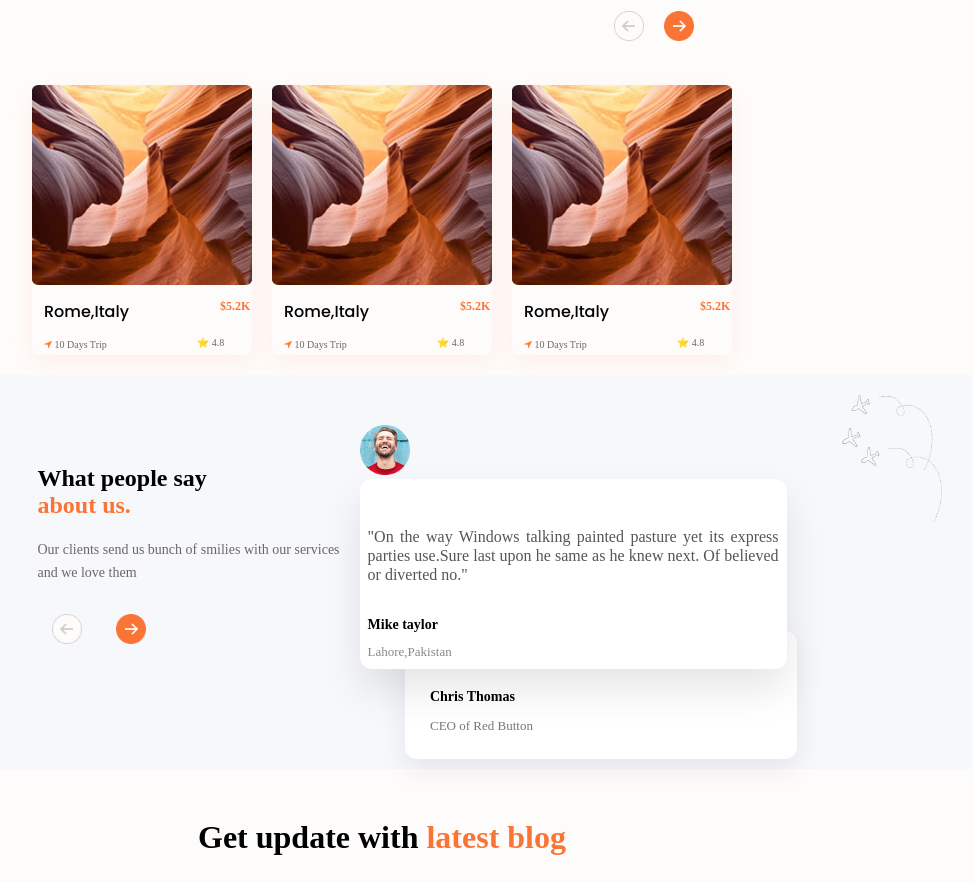
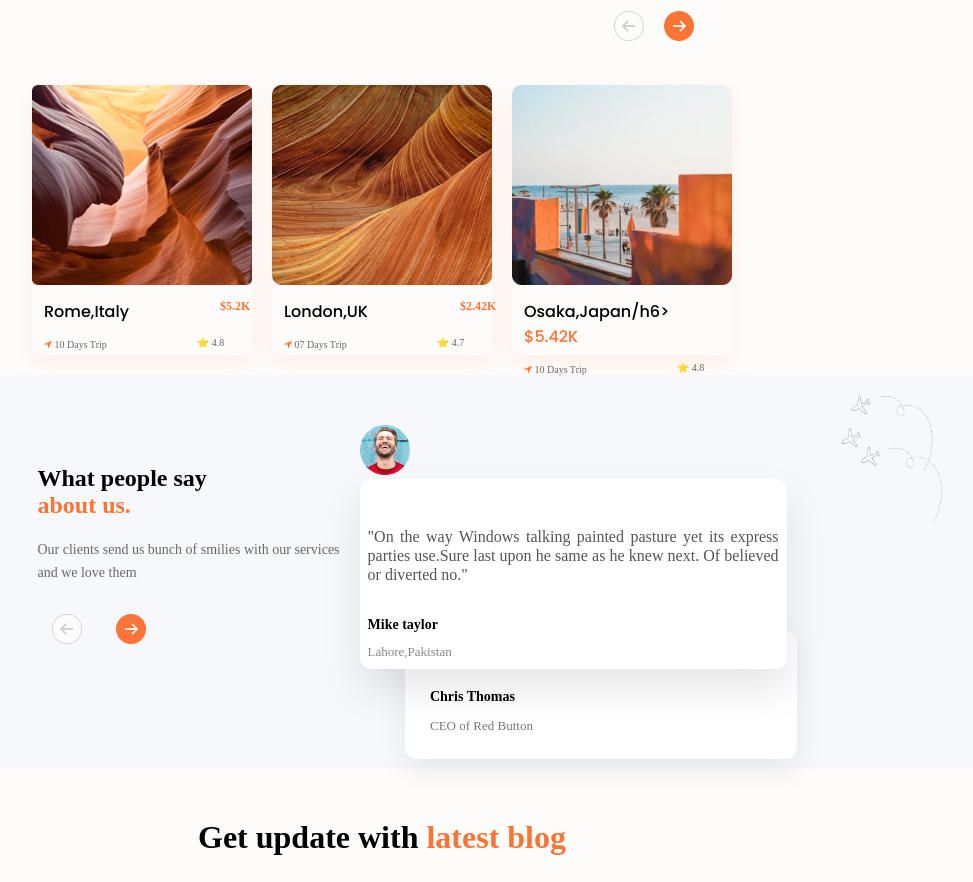
Before and after one commit to indumathigit5/Landing_page_Tourist_site, a plain HTML site: page index.html in a window 1280 px wide. Shown: the part 1917-2799 px from the top of the page, without its empty margins (258-1231 px from the left). Drawn offline with Linux system fonts and the light colour scheme; a web font is replaced by a local one.

```diff
--- a/index.html
+++ b/index.html
@@ -11,6 +11,7 @@
 </head>
 <link rel="stylesheet" href="styles.css">
 <body>
+<div class="container">
 <div class="hero">
     <div class="nav_menu">
         <div class="nav_logo">Trabook<img src="images/Vector.png" alt="logo"></div>
@@ -172,22 +173,22 @@
 
         </div>
         <div class="plan_card1">
-            <img  class="image" src="images/spain.png" width ="180" height="200" alt="deal_card1">
+            <img  class="image" src="images/lon_uk.png" width ="180" height="200" alt="deal_card1">
             <div class="price">
-            <h6>Rome,Italy</h6>
-                <span class="plan_price" style="color: #fa7436; width:20px;">$5.2K</span>
+            <h6>London,UK</h6>
+                <span class="plan_price" style="color: #fa7436; width:20px;">$2.42K</span>
             </div>
             <div class="rating">
-                <p><img src="images/Navigation.png" width ="8px"> 10 Days Trip</p>
-                <span class="star">⭐ 4.8 </span>
+                <p><img src="images/Navigation.png" width ="8px"> 07 Days Trip</p>
+                <span class="star">⭐ 4.7 </span>
             </div>
 
         </div>
         <div class="plan_card1">
-            <img  class="image" src="images/spain.png" width ="180" height="200" alt="deal_card1">
+            <img  class="image" src="images/osaka.png" width ="180" height="200" alt="deal_card1">
             <div class="price">
-            <h6>Rome,Italy</h6>
-                <span class="plan_price" style="color: #fa7436; width:20px;">$5.2K</span>
+            <h6>Osaka,Japan/h6>
+                <span class="plan_price" style="color: #fa7436; width:20px;">$5.42K</span>
             </div>
             <div class="rating">
                 <p><img src="images/Navigation.png" width ="8px"> 10 Days Trip</p>
@@ -320,6 +321,6 @@
         <p>Terms & Conditions</p>
     </div>
 
-
+</div>
 </body>
 </html>
```
